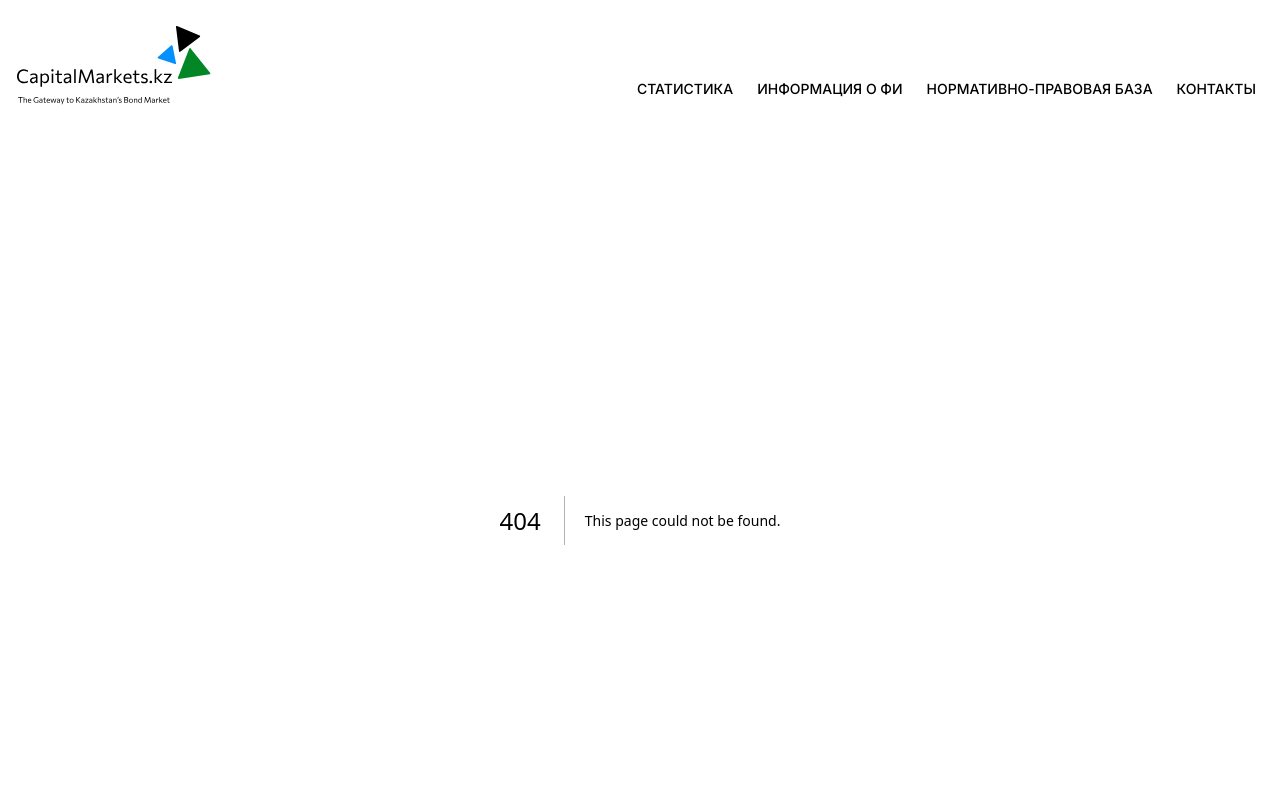
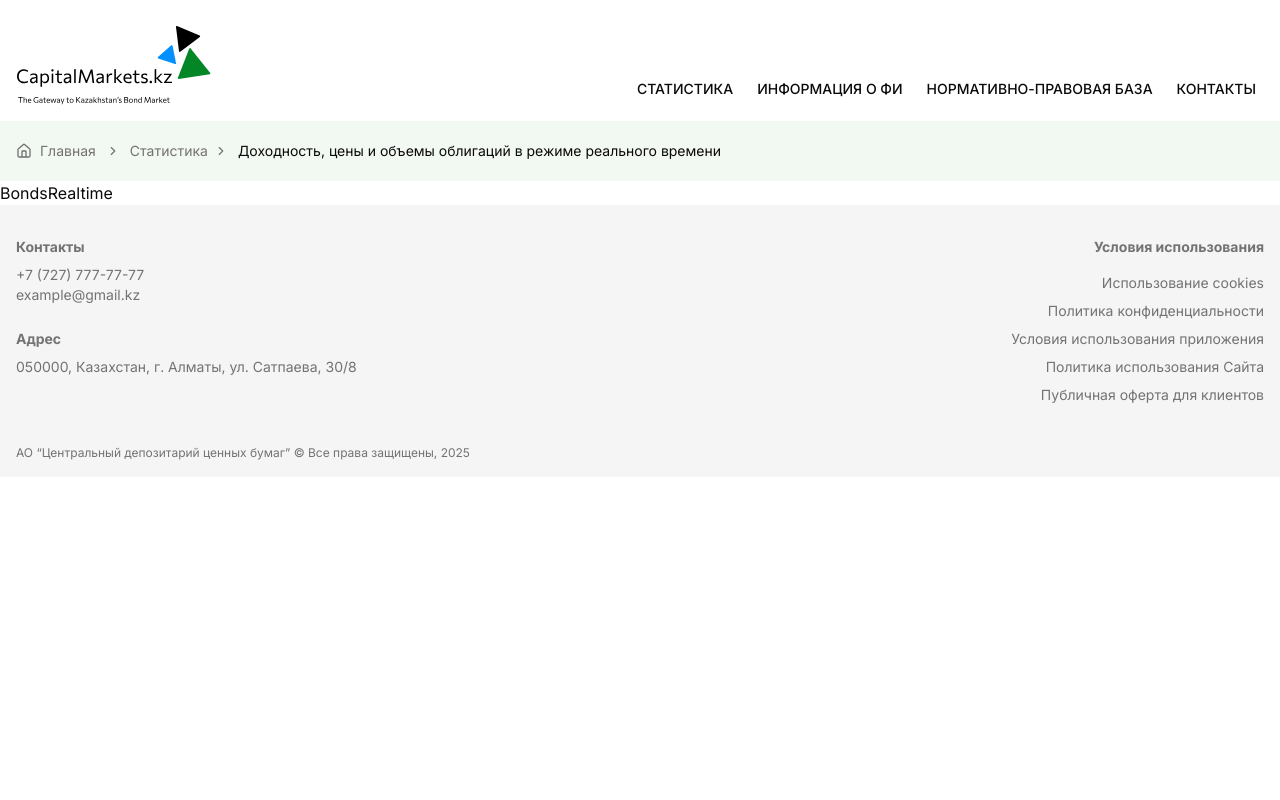
Before and after one commit to nurs3it/cmkz, a Next.js app: page /statistics/bonds-realtime in a window 1280 px wide. Before the commit this address had no page. Shown: the top 800 px of the page. Built offline with nearby package versions, Linux system fonts and the light colour scheme.

Commit message:
Enhance header navigation by adding href properties to menu items for improved routing functionality.

```diff
--- a/src/app/layout.tsx
+++ b/src/app/layout.tsx
@@ -1,7 +1,7 @@
 import type { Metadata } from "next";
 import { Inter } from "next/font/google";
 import "./globals.css";
-import BaseLayout from "@/components/layout/base";
+import BaseLayout from "@layout/base";
 
 const inter = Inter({ subsets: ["latin", "cyrillic"] });
 
@@ -16,7 +16,7 @@ export default function RootLayout({
   children: React.ReactNode;
 }>) {
   return (
-    <html lang="ru">
+    <html lang="ru" suppressHydrationWarning className="scroll-smooth">
       <body className={`${inter.className} bg-background min-h-screen`}>
         <BaseLayout>{children}</BaseLayout>
       </body>
--- /dev/null
+++ b/src/app/statistics/bonds-realtime/page.tsx
@@ -0,0 +1,3 @@
+export default function BondsRealtime() {
+  return <div>BondsRealtime</div>;
+}
--- /dev/null
+++ b/src/app/statistics/page.tsx
@@ -0,0 +1,15 @@
+import { Container } from "@layout/container";
+import { Metadata } from "next";
+
+export const metadata: Metadata = {
+  title: "Статистика",
+  description: "Страница статистики",
+};
+
+export default function Statistics() {
+  return (
+    <Container className="flex flex-col gap-10 px-4">
+      <h1 className="text-2xl font-bold">Статистика</h1>
+    </Container>
+  );
+}
--- /dev/null
+++ b/src/components/breadcrumbs.tsx
@@ -0,0 +1,35 @@
+import { MetadataService } from "@/lib/services/metadata-service";
+import {
+  Breadcrumb,
+  BreadcrumbItem,
+  BreadcrumbLink,
+  BreadcrumbList,
+  BreadcrumbPage,
+  BreadcrumbSeparator,
+} from "@/components/ui/breadcrumb";
+
+export async function Breadcrumbs() {
+  const metadataService = MetadataService.getInstance();
+  const { breadcrumbs } = await metadataService.getCurrentPageMetadata();
+
+  if (breadcrumbs.length === 0) {
+    return null;
+  }
+
+  return (
+    <Breadcrumb>
+      <BreadcrumbList>
+        {breadcrumbs.map((item, index) => (
+          <BreadcrumbItem key={item.href}>
+            {index > 0 && <BreadcrumbSeparator />}
+            {item.isCurrentPage ? (
+              <BreadcrumbPage>{item.title}</BreadcrumbPage>
+            ) : (
+              <BreadcrumbLink href={item.href}>{item.title}</BreadcrumbLink>
+            )}
+          </BreadcrumbItem>
+        ))}
+      </BreadcrumbList>
+    </Breadcrumb>
+  );
+}
--- /dev/null
+++ b/src/components/features/breadcrumbs/index.tsx
@@ -0,0 +1,56 @@
+"use client";
+
+import { Container } from "@layout/container";
+import {
+  Breadcrumb,
+  BreadcrumbItem,
+  BreadcrumbLink,
+  BreadcrumbList,
+  BreadcrumbSeparator,
+} from "@ui/breadcrumb";
+import { getBreadcrumbs } from "@/lib/breadcrumbs";
+import Link from "next/link";
+import { Icon } from "@/components/ui/icon";
+import { Home } from "lucide-react";
+import { usePathname } from "next/navigation";
+import { cn } from "@/lib/utils";
+
+export function Breadcrumbs() {
+  const pathname = usePathname();
+  const breadcrumbs = getBreadcrumbs(pathname);
+
+  if (breadcrumbs.length === 0) return null;
+
+  return (
+    <div className="bg-primary/5 py-5">
+      <Container className="flex items-center gap-2 px-4">
+        <Breadcrumb>
+          <BreadcrumbList>
+            <BreadcrumbItem key="/">
+              <BreadcrumbLink asChild>
+                <div className="flex items-center gap-2">
+                  <Icon icon={Home} size={16} />
+                  <Link href="/">Главная</Link>
+                </div>
+              </BreadcrumbLink>
+            </BreadcrumbItem>
+            <BreadcrumbSeparator />
+            {breadcrumbs.map((breadcrumb, index) => (
+              <BreadcrumbItem key={breadcrumb.href}>
+                <BreadcrumbLink
+                  asChild
+                  className={cn(
+                    breadcrumb.href === pathname && "text-foreground",
+                  )}
+                >
+                  <Link href={breadcrumb.href}>{breadcrumb.title}</Link>
+                </BreadcrumbLink>
+                {index < breadcrumbs.length - 1 && <BreadcrumbSeparator />}
+              </BreadcrumbItem>
+            ))}
+          </BreadcrumbList>
+        </Breadcrumb>
+      </Container>
+    </div>
+  );
+}
--- a/src/components/features/header/data.ts
+++ b/src/components/features/header/data.ts
@@ -6,13 +6,16 @@ export const menu: MenuItem[] = [
     children: [
       {
         label: "Доходность, цены и объемы облигаций в режиме реального времени",
+        href: "/statistics/bonds-realtime",
       },
       {
         label: "Макроэкономические  показатели",
+        href: "/statistics/macro-indicators",
       },
       {
         label:
           "Календарь выпусков включая  предстоящие аукционы и даты  выпуска",
+        href: "/statistics/calendar-of-issues",
       },
     ],
   },
@@ -21,12 +24,15 @@ export const menu: MenuItem[] = [
     children: [
       {
         label: "Сведения по облигациям",
+        href: "/information/bonds",
       },
       {
         label: "Сведения по эмитентам",
+        href: "/information/issuers",
       },
       {
         label: "Календарь корпоративных  событий",
+        href: "/information/calendar-of-corporate-events",
       },
     ],
   },
@@ -35,15 +41,19 @@ export const menu: MenuItem[] = [
     children: [
       {
         label: "Правила и положения,  регулирующие рынок с  ссылками",
+        href: "/normative-legal-base/rules-and-regulations",
       },
       {
         label: "Виды облигаций",
+        href: "/normative-legal-base/types-of-bonds",
       },
       {
         label: "Налогообложение",
+        href: "/normative-legal-base/taxation",
       },
       {
         label: "Защита прав инвесторов",
+        href: "/normative-legal-base/protection-of-investor-rights",
       },
     ],
   },
@@ -52,16 +62,20 @@ export const menu: MenuItem[] = [
     children: [
       {
         label: "Контактная форма для  запросов и обратной связи",
+        href: "/contacts/contact-form",
       },
       {
         label:
           "Контактная информация:  адреса электронной почты и  номера телефонов отделов и  организаций",
+        href: "/contacts/contact-information",
       },
       {
         label: "Контактная информация участников рынка",
+        href: "/contacts/contact-information-of-market-participants",
       },
       {
         label: "Ответы на часто задаваемые вопросы",
+        href: "/contacts/frequently-asked-questions",
       },
     ],
   },
--- a/src/components/features/navigation/index.tsx
+++ b/src/components/features/navigation/index.tsx
@@ -6,6 +6,7 @@ import { HoverCard, HoverCardContent, HoverCardTrigger } from "@ui/hover-card";
 import { Sheet, SheetContent, SheetTrigger } from "@ui/sheet";
 import { Menu } from "lucide-react";
 import { getId } from "@lib/id";
+import Link from "next/link";
 
 export function Navigation() {
   return (
@@ -27,11 +28,12 @@ export function Navigation() {
               <div className="flex flex-col w-max h-max">
                 {item.children?.map((child) => (
                   <Button
+                    asChild
                     key={getId()}
                     variant="ghost"
                     className="p-4 flex-wrap font-normal max-w-80 flex h-auto text-left justify-start cursor-pointer rounded-none border-b whitespace-normal hover:text-primary"
                   >
-                    {child.label}
+                    <Link href={child.href || ""}>{child.label}</Link>
                   </Button>
                 ))}
               </div>
--- a/src/components/layout/base.tsx
+++ b/src/components/layout/base.tsx
@@ -1,5 +1,6 @@
 import { Header } from "@features/header";
 import { Footer } from "@features/footer";
+import { Breadcrumbs } from "@features/breadcrumbs";
 
 export default function BaseLayout({
   children,
@@ -9,6 +10,7 @@ export default function BaseLayout({
   return (
     <div className="flex mx-auto flex-col min-h-screen">
       <Header />
+      <Breadcrumbs />
       {children}
       <Footer />
     </div>
--- /dev/null
+++ b/src/components/ui/breadcrumb.tsx
@@ -0,0 +1,109 @@
+import * as React from "react";
+import { Slot } from "@radix-ui/react-slot";
+import { ChevronRight, MoreHorizontal } from "lucide-react";
+
+import { cn } from "@/lib/utils";
+
+function Breadcrumb({ ...props }: React.ComponentProps<"nav">) {
+  return <nav aria-label="breadcrumb" data-slot="breadcrumb" {...props} />;
+}
+
+function BreadcrumbList({ className, ...props }: React.ComponentProps<"ol">) {
+  return (
+    <ol
+      data-slot="breadcrumb-list"
+      className={cn(
+        "text-muted-foreground flex flex-wrap items-center gap-1.5 text-sm break-words sm:gap-2.5",
+        className,
+      )}
+      {...props}
+    />
+  );
+}
+
+function BreadcrumbItem({ className, ...props }: React.ComponentProps<"li">) {
+  return (
+    <li
+      data-slot="breadcrumb-item"
+      className={cn("inline-flex items-center gap-1.5", className)}
+      {...props}
+    />
+  );
+}
+
+function BreadcrumbLink({
+  asChild,
+  className,
+  ...props
+}: React.ComponentProps<"a"> & {
+  asChild?: boolean;
+}) {
+  const Comp = asChild ? Slot : "a";
+
+  return (
+    <Comp
+      data-slot="breadcrumb-link"
+      className={cn("hover:text-foreground transition-colors", className)}
+      {...props}
+    />
+  );
+}
+
+function BreadcrumbPage({ className, ...props }: React.ComponentProps<"span">) {
+  return (
+    <span
+      data-slot="breadcrumb-page"
+      role="link"
+      aria-disabled="true"
+      aria-current="page"
+      className={cn("text-foreground font-normal", className)}
+      {...props}
+    />
+  );
+}
+
+function BreadcrumbSeparator({
+  children,
+  className,
+  ...props
+}: React.ComponentProps<"li">) {
+  return (
+    <li
+      data-slot="breadcrumb-separator"
+      role="presentation"
+      aria-hidden="true"
+      className={cn("[&>svg]:size-3.5", className)}
+      {...props}
+    >
+      {children ?? <ChevronRight />}
+    </li>
+  );
+}
+
+function BreadcrumbEllipsis({
+  className,
+  ...props
+}: React.ComponentProps<"span">) {
+  return (
+    <span
+      data-slot="breadcrumb-ellipsis"
+      role="presentation"
+      aria-hidden="true"
+      className={cn("flex size-9 items-center justify-center", className)}
+      {...props}
+    >
+      <MoreHorizontal className="size-4" />
+      <span className="sr-only">More</span>
+    </span>
+  );
+}
+
+export {
+  Breadcrumb,
+  BreadcrumbList,
+  BreadcrumbItem,
+  BreadcrumbLink,
+  BreadcrumbPage,
+  BreadcrumbSeparator,
+  BreadcrumbEllipsis,
+};
--- /dev/null
+++ b/src/lib/breadcrumbs.tsx
@@ -0,0 +1,82 @@
+type Breadcrumb = {
+  title: string;
+  href: string;
+};
+
+type RouteMeta = {
+  path: string;
+  title: string;
+};
+
+export const routeMetadata: RouteMeta[] = [
+  { path: "/", title: "Главная" },
+  { path: "/statistics", title: "Статистика" },
+  {
+    path: "/statistics/bonds-realtime",
+    title: "Доходность, цены и объемы облигаций в режиме реального времени",
+  },
+  {
+    path: "/statistics/macro-indicators",
+    title: "Макроэкономические  показатели",
+  },
+  {
+    path: "/statistics/calendar-of-issues",
+    title: "Календарь выпусков включая  предстоящие аукционы и даты  выпуска",
+  },
+  { path: "/information", title: "ИНФОРМАЦИЯ О ФИ" },
+  { path: "/information/bonds", title: "Сведения по облигациям" },
+  { path: "/information/issuers", title: "Сведения по эмитентам" },
+  {
+    path: "/information/calendar-of-corporate-events",
+    title: "Календарь корпоративных  событий",
+  },
+  { path: "/normative-legal-base", title: "НОРМАТИВНО-ПРАВОВАЯ БАЗА" },
+  {
+    path: "/normative-legal-base/rules-and-regulations",
+    title: "Правила и положения,  регулирующие рынок с  ссылками",
+  },
+  { path: "/normative-legal-base/types-of-bonds", title: "Виды облигаций" },
+  { path: "/normative-legal-base/taxation", title: "Налогообложение" },
+  {
+    path: "/normative-legal-base/protection-of-investor-rights",
+    title: "Защита прав инвесторов",
+  },
+  { path: "/contacts", title: "КОНТАКТЫ" },
+  {
+    path: "/contacts/contact-form",
+    title: "Контактная форма для  запросов и обратной связи",
+  },
+  {
+    path: "/contacts/contact-information",
+    title:
+      "Контактная информация:  адреса электронной почты и  номера телефонов отделов и  организаций",
+  },
+  {
+    path: "/contacts/contact-information-of-market-participants",
+    title: "Контактная информация участников рынка",
+  },
+  {
+    path: "/contacts/frequently-asked-questions",
+    title: "Ответы на часто задаваемые вопросы",
+  },
+];
+
+export function getBreadcrumbs(currentPath: string): Breadcrumb[] {
+  const parts = currentPath.split("/").filter(Boolean);
+  const breadcrumbs: Breadcrumb[] = [];
+
+  let currentHref = "";
+
+  for (const part of parts) {
+    currentHref += `/${part}`;
+    const match = routeMetadata.find((r) => r.path === currentHref);
+    if (match) {
+      breadcrumbs.push({
+        title: match.title,
+        href: match.path,
+      });
+    }
+  }
+
+  return breadcrumbs;
+}
```
